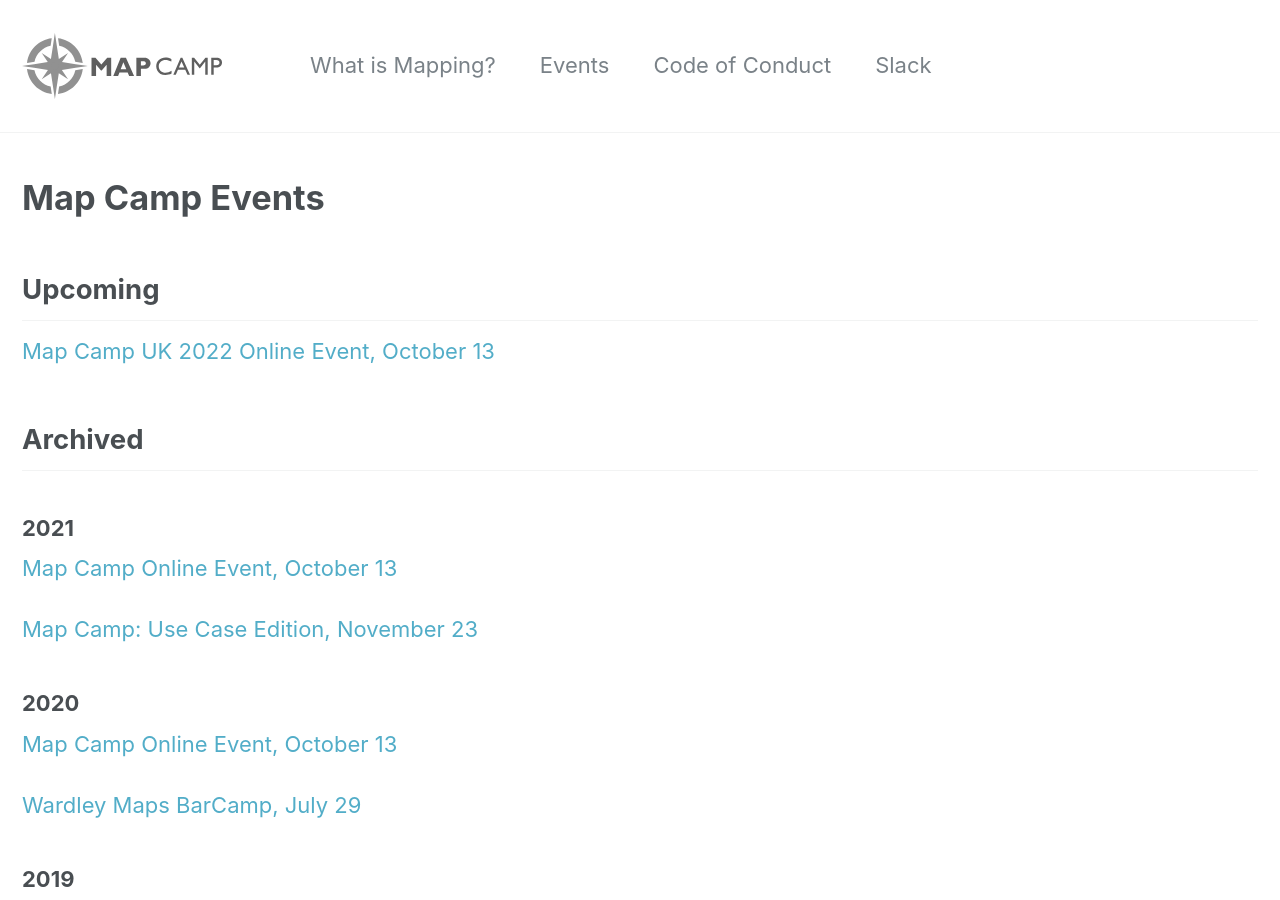
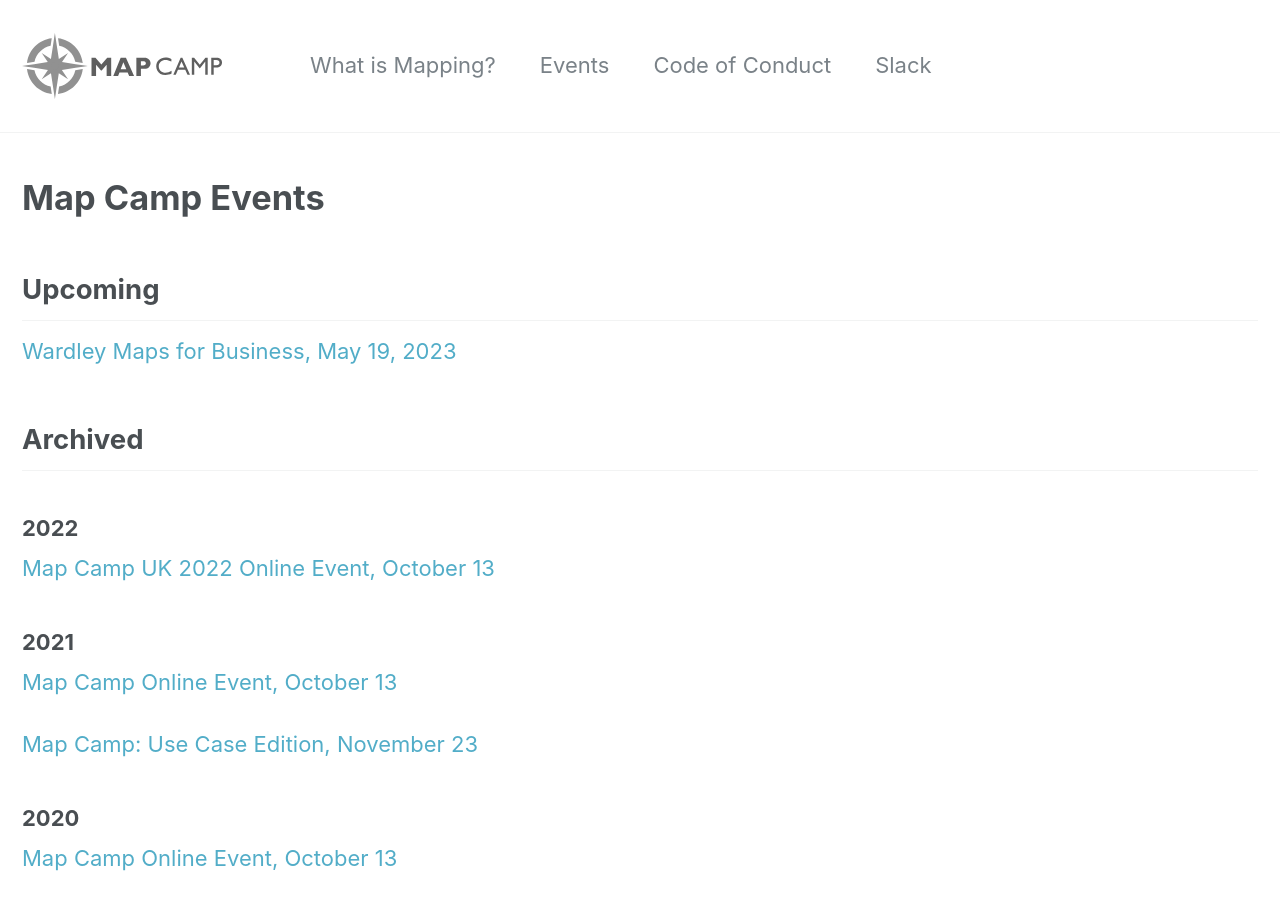
Before and after one commit to mapcampcommittee/mapcampcommittee.github.io, a Jekyll site: the page built from _pages/events.html, in a window 1280 px wide and 900 px high. Built offline with Jekyll 4.4.1, drawn with Linux system fonts in a browser that asks for light colours.

Commit message:
Update events.

```diff
--- a/_pages/events.html
+++ b/_pages/events.html
@@ -10,9 +10,12 @@ classes:
 <h1>Map Camp Events</h1>
 
 <h2>Upcoming</h2>
-<p><a href="https://www.eventbrite.co.uk/e/map-camp-2022-tickets-308689286967">Map Camp UK 2022 Online Event, October 13</a></p>
+<p><a href="https://wardleymapsforbusiness.com/welcome/agenda/" target="_blank">Wardley Maps for Business, May 19, 2023</a></p>
 
 <h2>Archived</h2>
+
+<h3>2022</h3>
+<p><a href="https://www.eventbrite.co.uk/e/map-camp-2022-tickets-308689286967">Map Camp UK 2022 Online Event, October 13</a></p>
 
 <h3>2021</h3>
 <p><a href="https://www.mapcamp.co.uk/">Map Camp Online Event, October 13</a></p>
```
